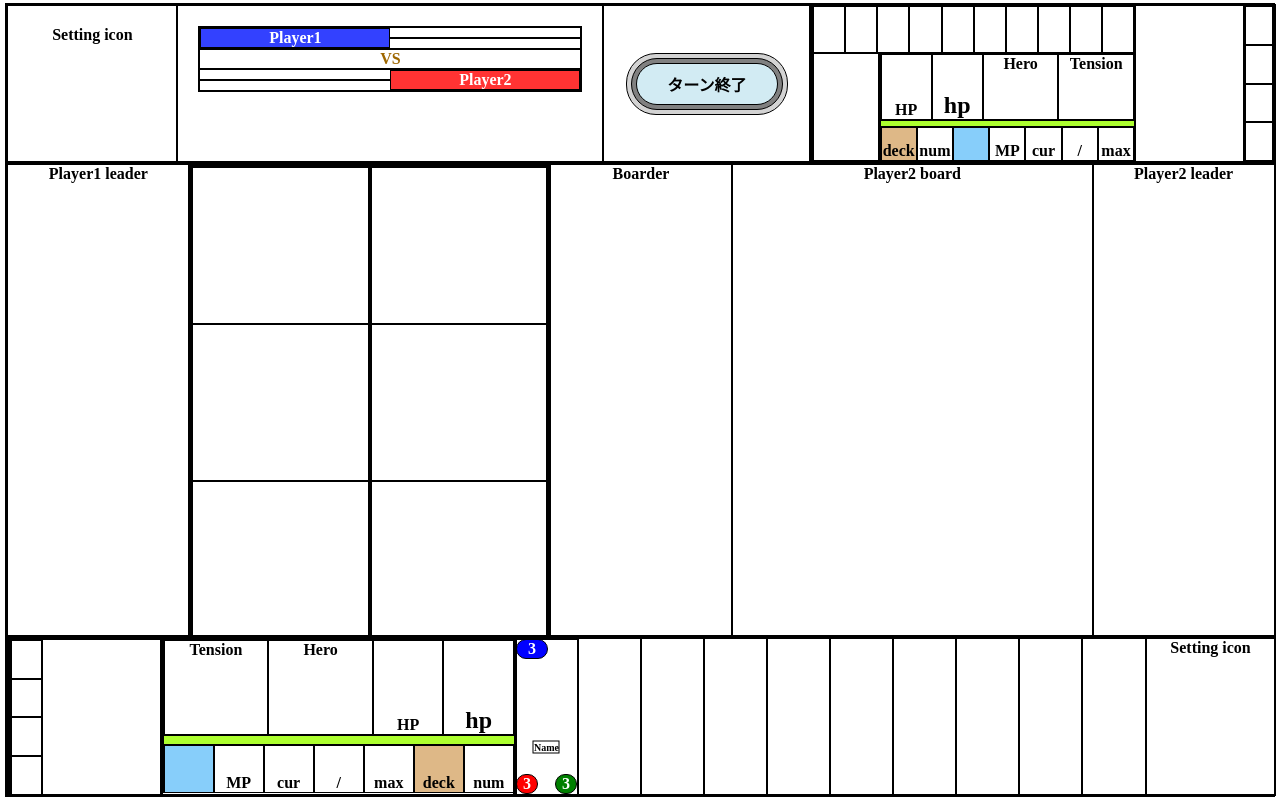
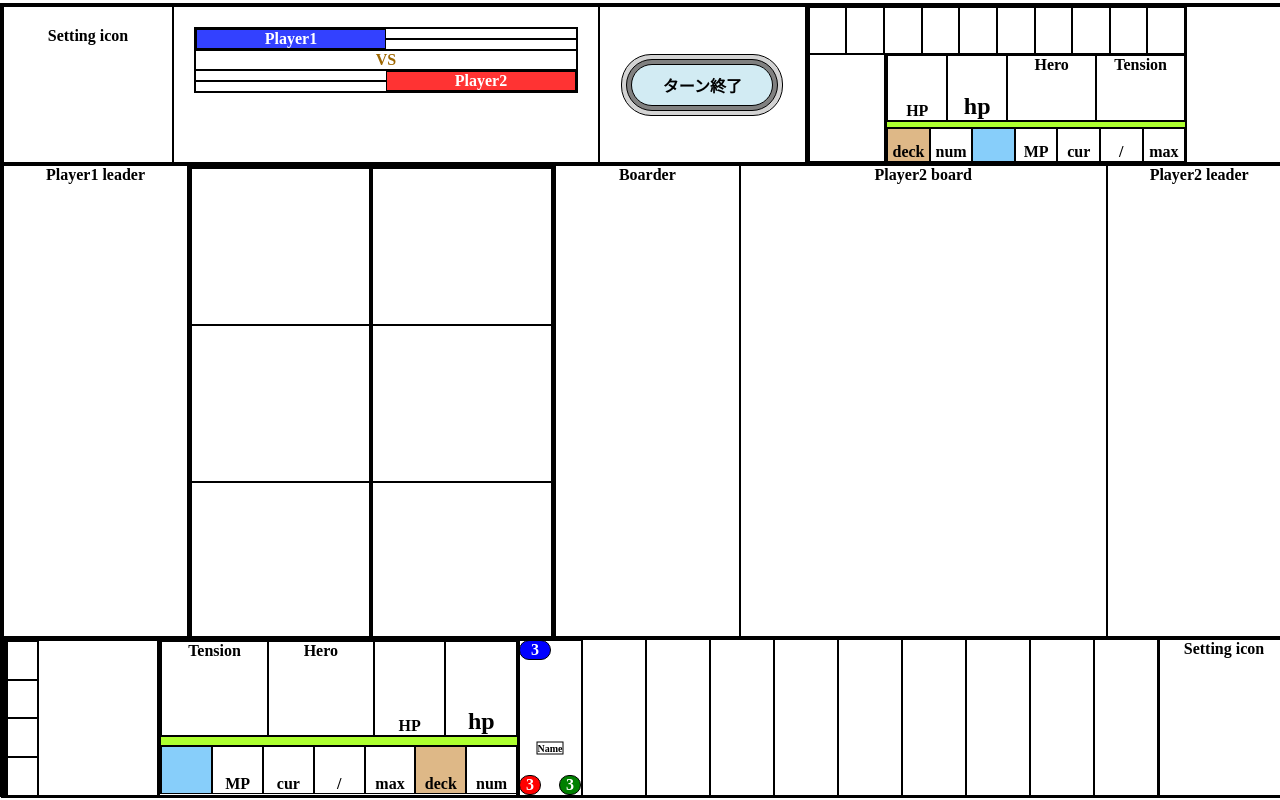
Before and after one commit to capybaradino/cardgame, a Flask app: page /play2 in a window 1280 px wide. Run offline with Flask 3, Linux system fonts and the light colour scheme.

Commit message:
縦横比固定

```diff
--- a/flask/static/styles.css
+++ b/flask/static/styles.css
@@ -17,10 +17,15 @@ div {
 }
 
 .base {
+    height: 99vh;
+    width: 177vh;
+}
+
+.base2 {
     display: flex;
-    width: 99%;
-    height: 99%;
     flex-direction: column;
+    height: 100%;
+    width: 100%;
 }
 
 .top,
--- a/flask/templates/play2.html
+++ b/flask/templates/play2.html
@@ -10,6 +10,7 @@
 
 <body>
     <div class="base">
+        <div class="base2">
             <div class="top">
                 <div class="top1_settings">Setting icon</div>
                 <div class="top2_username">
@@ -165,6 +166,7 @@
                 <div class="bottom3_settings">Setting icon</div>
             </div>
         </div>
+    </div>
 </body>
 
 </html>
```
Lines whose indentation alone changed are shown as unchanged.
